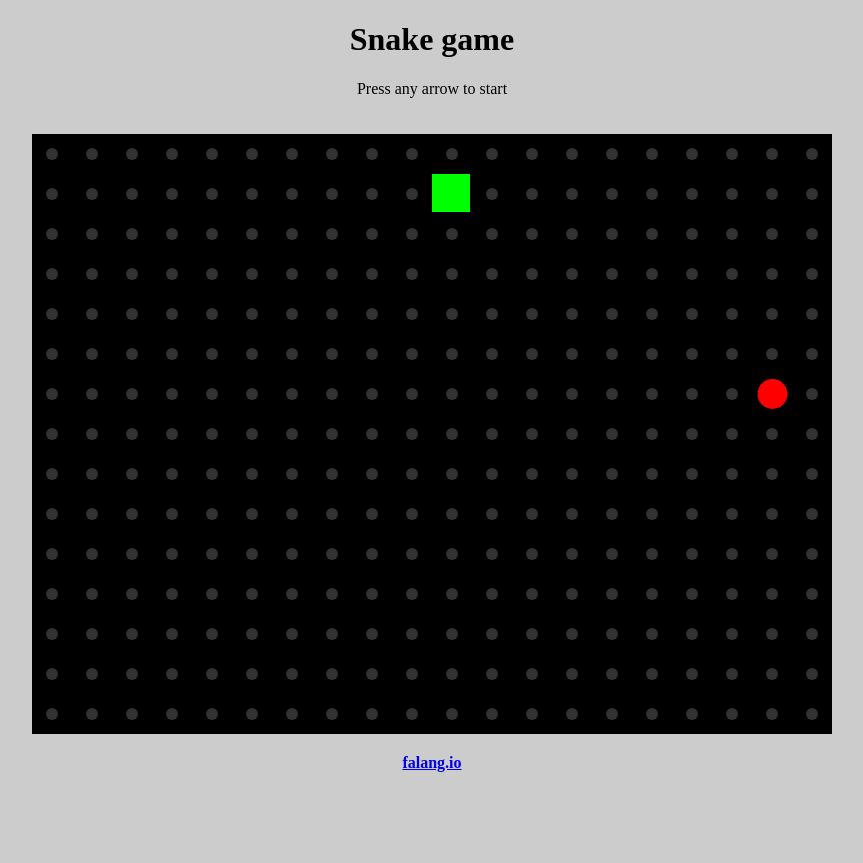
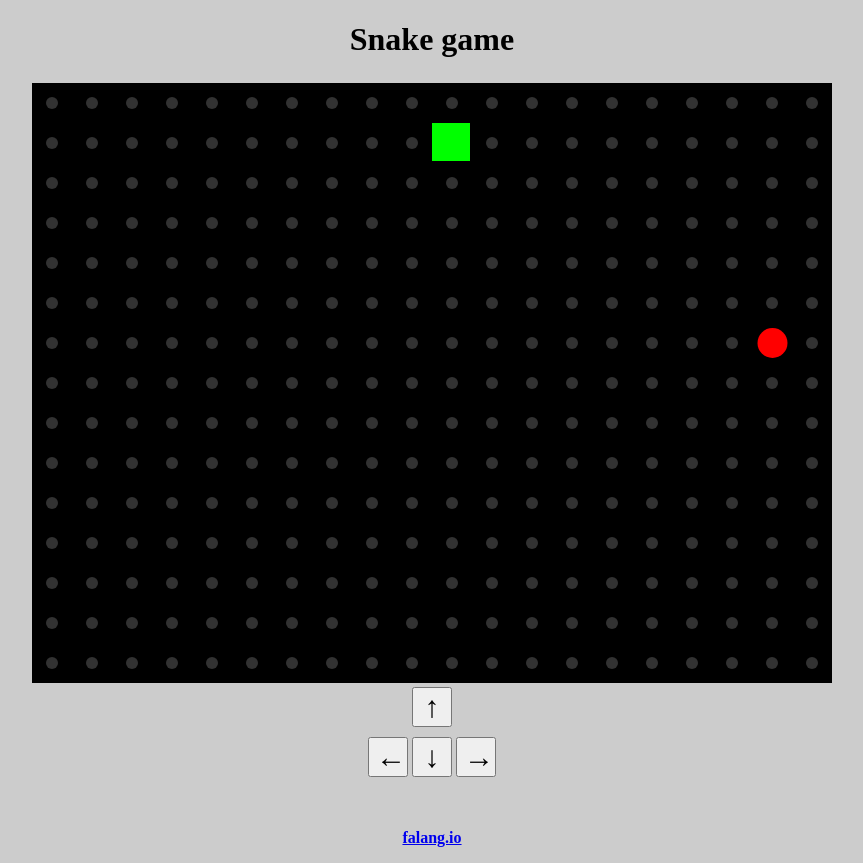
Before and after one commit to falang-io/example-snake, a website: page code/ts/public/index.html in a window 1280 px wide. Shown: the whole page, without its empty margins (208-1071 px from the left). Before the commit the page ends 800 px from the top, so only its background shows below. Drawn offline with Linux system fonts and the light colour scheme.

Commit message:
fixed example

```diff
--- a/code/ts/public/index.html
+++ b/code/ts/public/index.html
@@ -5,9 +5,15 @@
 	<meta name="viewport" content="width=device-width, initial-scale=1.0">
 	<title>Falang Snake game</title>
   <style>
+    h1 {
+      margin-bottom: 5px;
+    }
     #canvas {
-      width: 800px;
-      height: 600px;
+      width: 100%;
+      max-width: 800px;
+      max-height: 600px;
+      aspect-ratio: 800/600;
+      height:100%;
       margin: auto;
       margin-top: 20px;
     }
@@ -15,13 +21,31 @@
       background: #ccc;
       text-align: center;
     }
+    button {
+      width: 40px;
+      height: 40px;
+      text-align: center;
+      font-size: 30px;
+      font-weight: bold;
+    }
+    .buttons-top {
+      margin-bottom: 10px;
+    }
   </style>
 </head>
 <body style="margin: 0;">
   <h1>Snake game</h1>
-  <p>Press any arrow to start</p>
   <canvas id="canvas"></canvas>
 	<script src="./index.js"></script>
+  <div class='buttons'>
+    <div class='buttons-top'><button id='btn-up'>&#x2191;</button></div>
+    <div class='buttons-button'>
+      <button id='btn-left'>&#x2190;</button>
+      <button id='btn-down'>&#x2193;</button>
+      <button id='btn-right'>&#x2192;</button>
+    </div>
+    <br/><br/>
+  </div>
   <p><b><a href='https://falang.io'>falang.io</a></b></p>
 </body>
 </html>
--- a/code/ts/public/index.js
+++ b/code/ts/public/index.js
@@ -353,6 +353,18 @@
         pressedButton = 2 /* Right */;
       }
     });
+    document.getElementById("btn-up").addEventListener("click", () => {
+      pressedButton = 3 /* Top */;
+    });
+    document.getElementById("btn-down").addEventListener("click", () => {
+      pressedButton = 4 /* Bottom */;
+    });
+    document.getElementById("btn-left").addEventListener("click", () => {
+      pressedButton = 1 /* Left */;
+    });
+    document.getElementById("btn-right").addEventListener("click", () => {
+      pressedButton = 2 /* Right */;
+    });
     main({
       config: {
         cellSize: 40,
@@ -368,7 +380,6 @@
               GetButtonsState: async () => {
                 let btn = pressedButton;
                 pressedButton = 0 /* None */;
-                console.log("btn");
                 return {
                   bottom: btn == 4 /* Bottom */,
                   top: btn == 3 /* Top */,
@@ -400,5 +411,7 @@
       }
     });
   };
-  run();
+  window.addEventListener("load", function() {
+    run();
+  });
 })();
```
Also changed, not shown: code/ts/src/index.ts (+21 -4 lines), index.html (deleted, +0 -27 lines), README.md, 1 other file.
